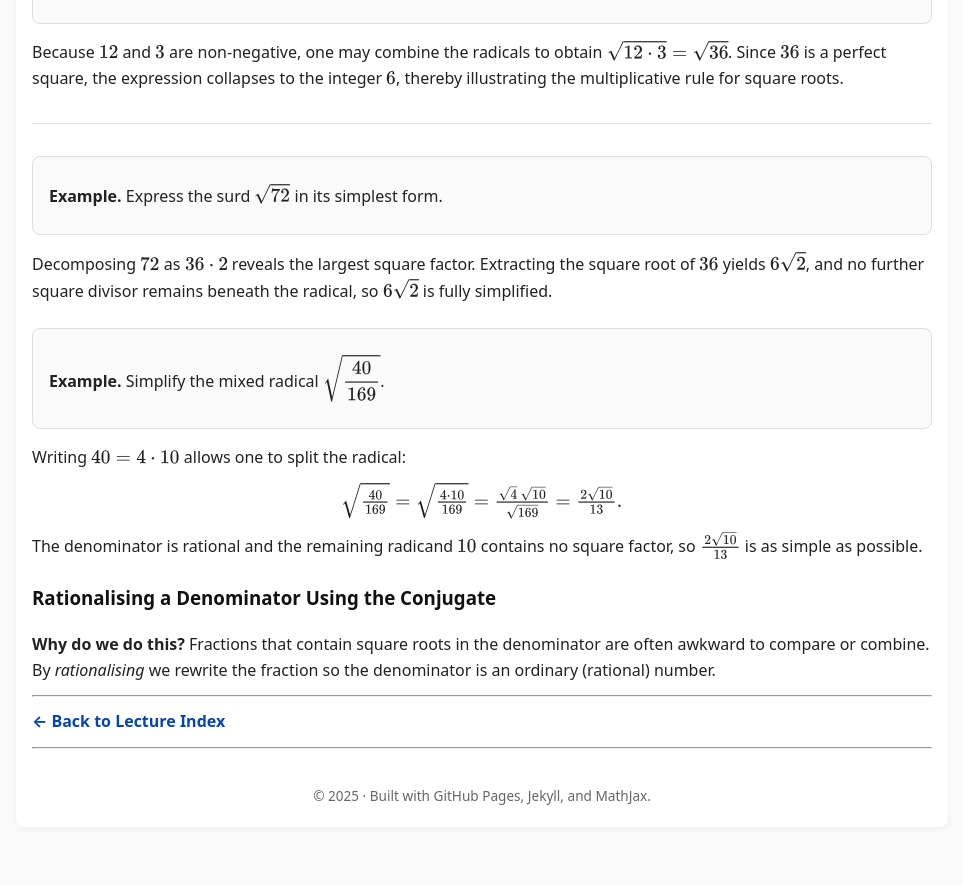
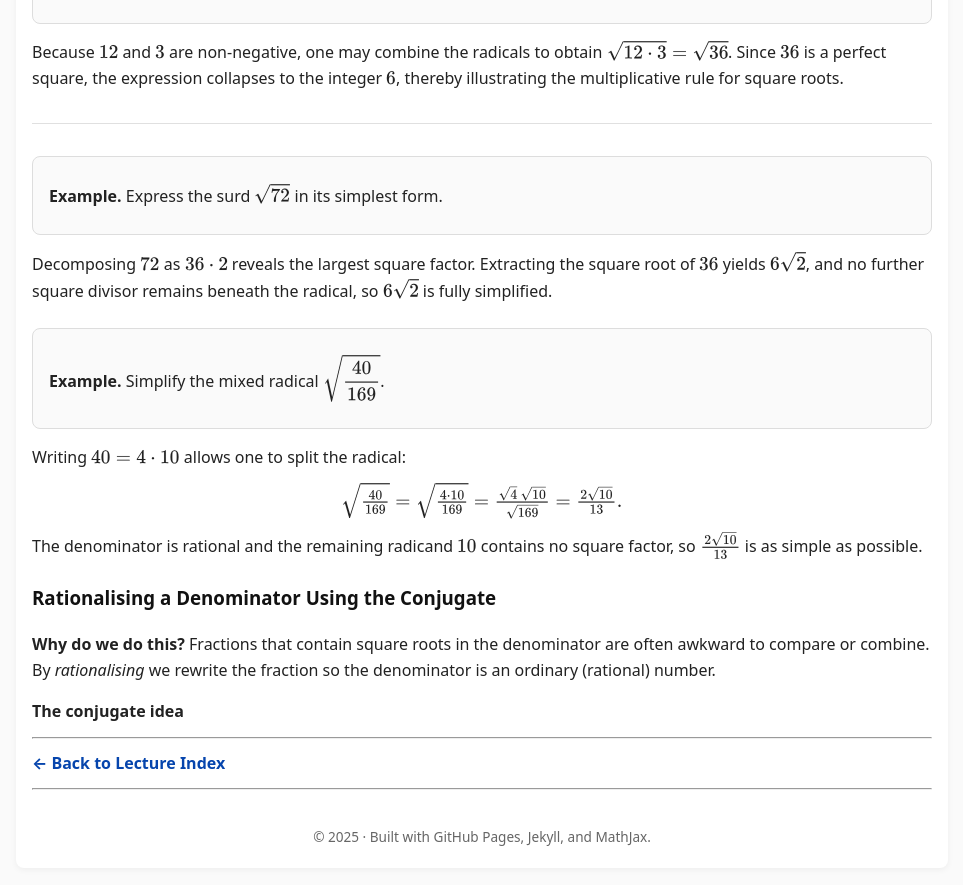
Before and after one commit to SaleemKamaludin/SaleemKamaludin.github.io, a Jekyll site: the page built from courses/math-1115/lecture-notes/lecture3.md, in a window 1280 px wide and 900 px high, scrolled down 4224 px. Shown: the top 885 px of the window, without its empty margins (158-1121 px from the left). Built offline with Jekyll 4.4.1, drawn with Linux system fonts in a browser that asks for light colours; before the commit the page ends 5083 px from its top, so only the background shows below that.

Commit message:
Add conjugate idea section to lecture 3 notes

```diff
--- a/courses/math-1115/lecture-notes/lecture3.md
+++ b/courses/math-1115/lecture-notes/lecture3.md
@@ -666,7 +666,9 @@ To ensure consistency, these operations must be performed in a **specific order*
 
 
 
-
+<p style="margin-top:1rem;">
+  <strong>The conjugate idea</strong>
+</p>
 
 
 
```
